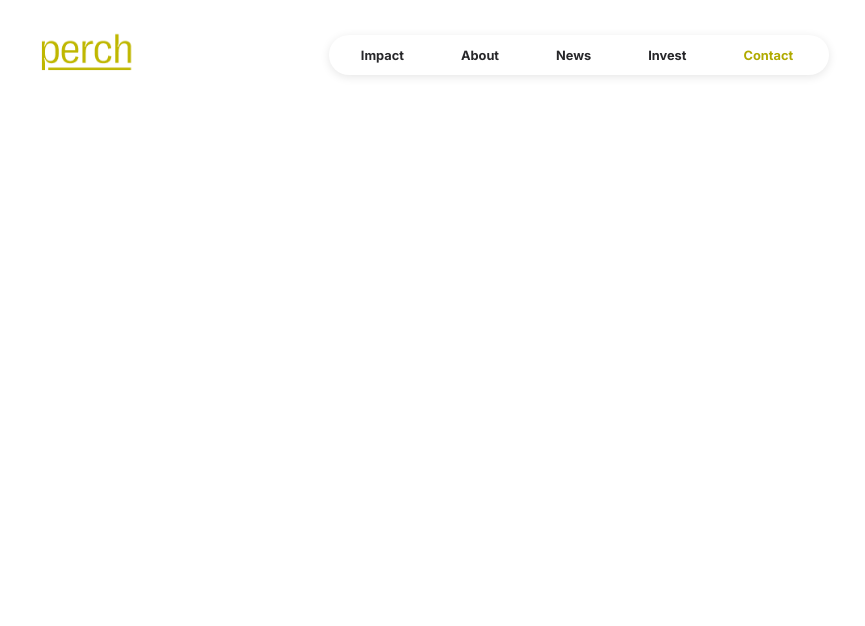
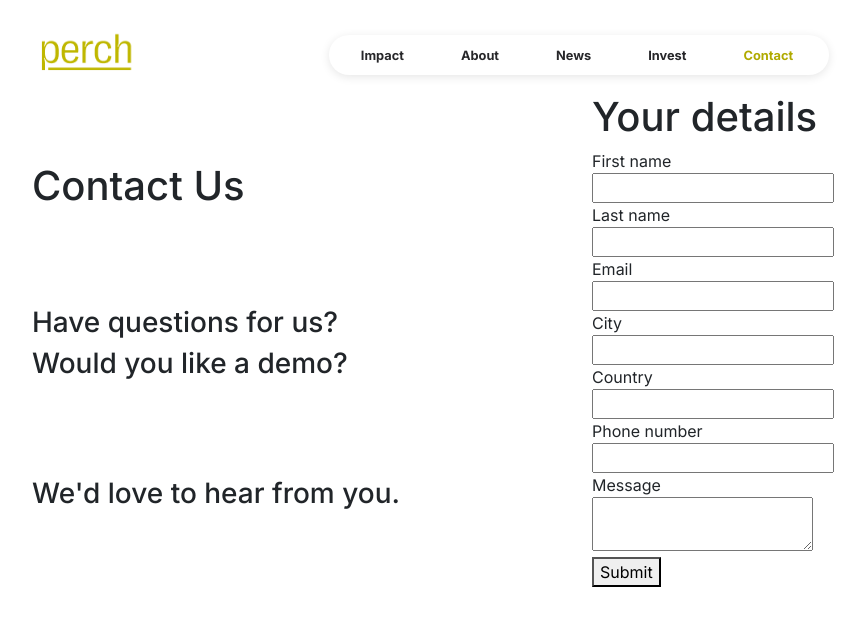
Before and after one commit to ChefKhoiRD/perch-site, a Next.js app: page /pages/contact in a window 1280 px wide. Shown: the top 626 px of the page, without its empty margins (207-1072 px from the left). Built offline with nearby package versions, Linux system fonts and the light colour scheme.

Commit message:
started contact page

```diff
--- a/src/app/pages/contact/page.jsx
+++ b/src/app/pages/contact/page.jsx
@@ -1,7 +1,30 @@
 import NavBar from "../../../components/common/navBar";
+import Form from "../../../components/contact/form";
+
+import "./styles/contact.css";
 
 export default function Contact() {
   return (
-    <NavBar active="contact" />
+    <div className="page-content">
+      <NavBar active="contact" />
+
+      <div className="contact-container">
+        <div className="contact-info-container">
+          <div className="contact-header">
+            <h1>Contact Us</h1>
+          </div>
+          <div className="contact-description">
+            <h3>Have questions for us?</h3>
+            <h3>Would you like a demo?</h3>
+          </div>
+          <div className="contact-description">
+            <h3>We'd love to hear from you.</h3>
+          </div>
+        </div>
+        <div className="form-container">
+          <Form />
+        </div>
+      </div>
+    </div>
   );
-}
+};
--- /dev/null
+++ b/src/app/pages/contact/styles/contact.css
@@ -0,0 +1,14 @@
+.contact-container {
+	display: flex;
+    justify-content: center;
+    align-items: center;
+    height: 85vh;
+}
+
+.contact-info-container {
+    margin-right: 12rem;
+}
+
+.contact-description {
+    margin-top: 6rem;
+}
--- /dev/null
+++ b/src/components/contact/form.js
@@ -0,0 +1,170 @@
+"use client";
+import React, { useState } from "react";
+
+import "./styles/form.css";
+
+export default function Contact() {
+  const [formData, setFormData] = useState({
+    name: "",
+    email: "",
+    message: "",
+  });
+
+  const [formSuccess, setFormSuccess] = useState(false);
+  const [formSuccessMessage, setFormSuccessMessage] = useState("");
+
+  const handleInput = (e) => {
+    const fieldName = e.target.name;
+    const fieldValue = e.target.value;
+
+    setFormData((prevState) => ({
+      ...prevState,
+      [fieldName]: fieldValue,
+    }));
+  };
+
+  const submitForm = (e) => {
+    // We don't want the page to refresh
+    e.preventDefault();
+
+    const formURL = e.target.action;
+    const data = new FormData();
+
+    // Turn our formData state into data we can use with a form submission
+    Object.entries(formData).forEach(([key, value]) => {
+      data.append(key, value);
+    });
+
+    // POST the data to the URL of the form
+    fetch(formURL, {
+      method: "POST",
+      body: data,
+      headers: {
+        accept: "application/json",
+      },
+    })
+      .then((response) => response.json())
+      .then((data) => {
+        setFormData({
+          firstName: "",
+          lastName: "",
+          email: "",
+          city: "",
+          country: "",
+          phoneNumber: "",
+          message: "",
+        });
+
+        setFormSuccess(true);
+        setFormSuccessMessage(data.submission_text);
+      });
+  };
+
+  return (
+    <div className="form-container d-flex flex-column">
+        <div className="form">
+        <div className="form-title">
+            <h1>Your details</h1>
+        </div>
+        <div className="form">
+            {formSuccess ? (
+            <div>{formSuccessMessage}</div>
+            ) : (
+            <form
+                method="POST"
+                action="https://www.formbackend.com/f/664decaabbf1c319"
+                onSubmit={submitForm}
+            >
+                <div className="contact-input-label">
+                <label for="first-name">First name</label>
+                </div>
+                <div className="contact-input">
+                <input
+                    type="text"
+                    name="first-name"
+                    onChange={handleInput}
+                    value={formData.firstName}
+                />
+                </div>
+
+                <div className="contact-input-label">
+                <label for="last-name">Last name</label>
+                </div>
+                <div className="contact-input">
+                <input
+                    type="text"
+                    name="last-name"
+                    onChange={handleInput}
+                    value={formData.lastName}
+                />
+                </div>
+
+                <div className="contact-input-label">
+                <label for="email">Email</label>
+                </div>
+                <div className="contact-input">
+                <input
+                    type="text"
+                    name="email"
+                    onChange={handleInput}
+                    value={formData.email}
+                />
+                </div>
+
+                <div className="contact-input-label">
+                <label for="city">City</label>
+                </div>
+                <div className="contact-input">
+                <input
+                    type="text"
+                    name="city"
+                    onChange={handleInput}
+                    value={formData.city}
+                />
+                </div>
+
+                <div className="contact-input-label">
+                <label for="country">Country</label>
+                </div>
+                <div className="contact-input">
+                <input
+                    type="text"
+                    name="country"
+                    onChange={handleInput}
+                    value={formData.country}
+                />
+                </div>
+
+                <div className="contact-input-label">
+                <label for="phone-number">Phone number</label>
+                </div>
+                <div className="contact-input">
+                <input
+                    type="text"
+                    name="phone-number"
+                    onChange={handleInput}
+                    value={formData.phoneNumber}
+                />
+                </div>
+
+                <div className="contact-input-label">
+                <label for="message">Message</label>
+                </div>
+                <div className="contact-input">
+                <textarea
+                    name="message"
+                    onChange={handleInput}
+                    value={formData.message}
+                ></textarea>
+                </div>
+
+                <div className="form-buttons">
+                <button type="submit">Submit</button>
+                </div>
+            </form>
+            )}
+        </div>
+      </div>
+    </div>
+  );
+}
```
Also changed, not shown: src/data/info.js (added, +35 -0 lines), src/app/globals.css (line endings or trailing spaces), src/components/contact/styles/form.css (added).
